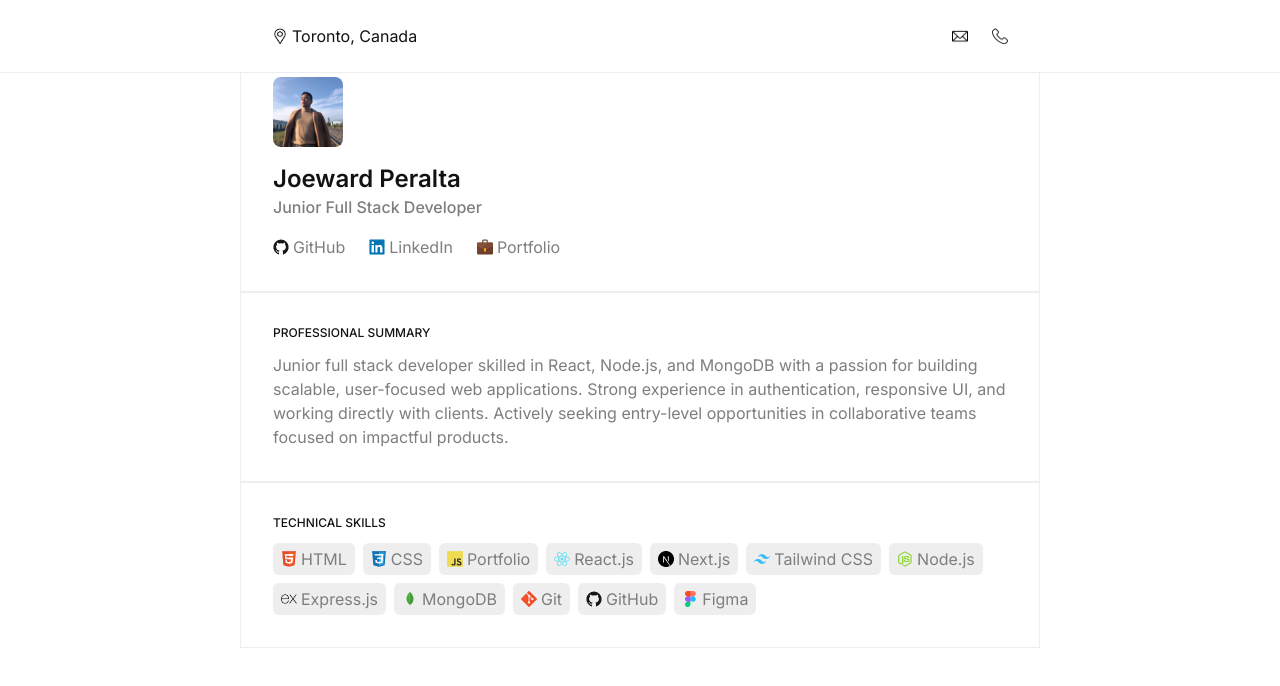
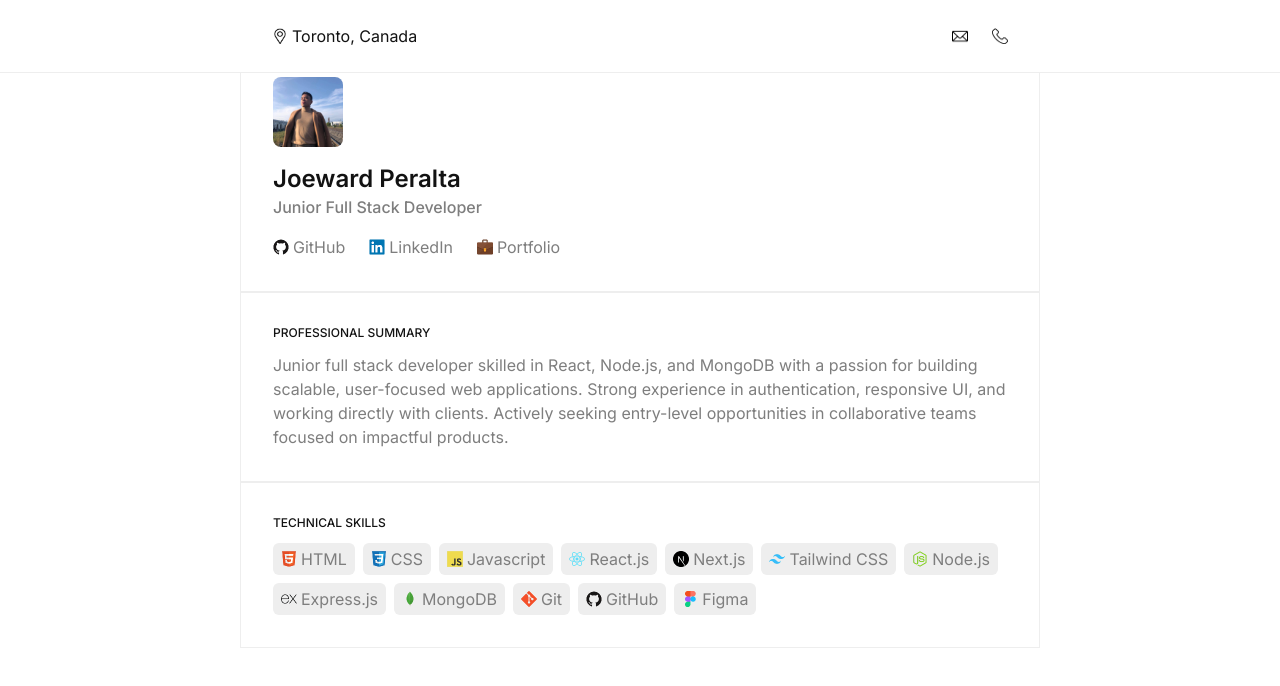
Before and after one commit to joewardperalta/single-page-resume, a Next.js app: page / in a window 1280 px wide. Shown: the top 686 px of the page. Built offline with nearby package versions, Linux system fonts and the light colour scheme.

Commit message:
Fix typo for the javascript skill.

```diff
--- a/app/page.js
+++ b/app/page.js
@@ -45,7 +45,7 @@ export default function Home() {
     {
       id: 3,
       iconSrc: "/javascript-icon.png",
-      title: "Portfolio",
+      title: "Javascript",
       link: "https://developer.mozilla.org/en-US/docs/Web/JavaScript",
     },
     {
```
